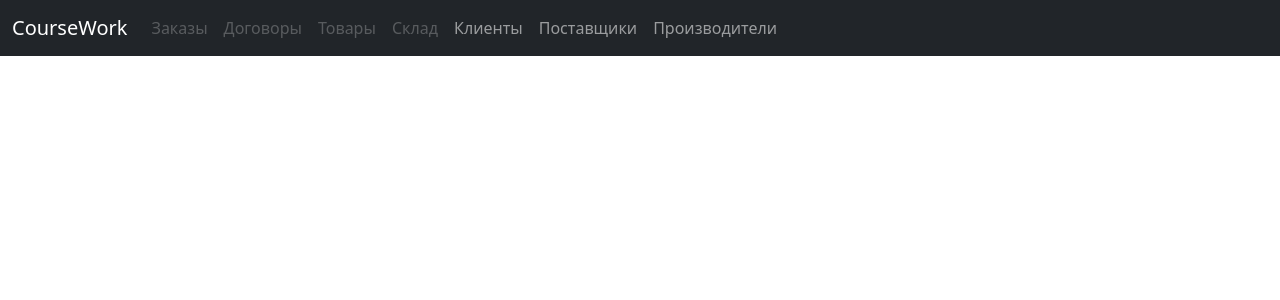
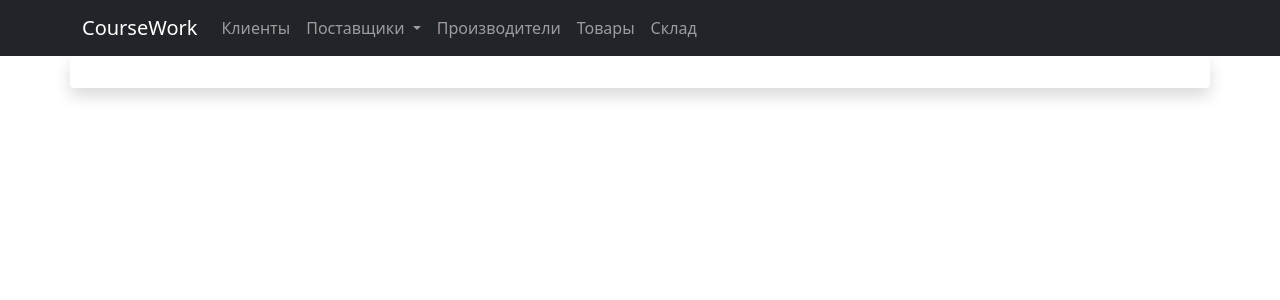
Before and after one commit to shubarinv/3Course_spring_coursework, a Django app: template vhCourseWork/templates/base.html in a window 1280 px wide. Shown: the top 300 px of the page. Run offline with Django 3.2, Linux system fonts and the light colour scheme; the template is opened without the code that fills it, so the values that code supplies are empty.

Commit message:
updated base html

```diff
--- a/vhCourseWork/templates/base.html
+++ b/vhCourseWork/templates/base.html
@@ -8,13 +8,13 @@
     <!-- Bootstrap CSS -->
     <link href="https://cdn.jsdelivr.net/npm/bootstrap@5.0.1/dist/css/bootstrap.min.css" rel="stylesheet"
           integrity="sha384-+0n0xVW2eSR5OomGNYDnhzAbDsOXxcvSN1TPprVMTNDbiYZCxYbOOl7+AMvyTG2x" crossorigin="anonymous">
-
+    {% block head %}{% endblock head %}
     <title>{% block title %}{% endblock title %}
     </title>
 </head>
 <body>
-<nav class="navbar navbar-expand-lg navbar navbar-dark bg-dark">
-    <div class="container-fluid">
+<nav class="navbar navbar-expand-lg navbar-dark bg-dark ">
+    <div class="container">
         <a class="navbar-brand" href="/">CourseWork</a>
         <button class="navbar-toggler" type="button" data-bs-toggle="collapse" data-bs-target="#navbarNavAltMarkup"
                 aria-controls="navbarNavAltMarkup" aria-expanded="false" aria-label="Toggle navigation">
@@ -22,19 +22,28 @@
         </button>
         <div class="collapse navbar-collapse" id="navbarNavAltMarkup">
             <div class="navbar-nav">
-                <a class="nav-link disabled" href="/orders" aria-disabled="true">Заказы</a>
-                <a class="nav-link disabled" href="/contracts" aria-disabled="true">Договоры</a>
-                <a class="nav-link disabled" href="/merchandise" aria-disabled="true">Товары</a>
-                <a class="nav-link disabled" href="/storage" aria-disabled="true">Склад</a>
-                <a class="nav-link" href="/clients">Клиенты</a>
-                <a class="nav-link" href="/suppliers">Поставщики</a>
-                <a class="nav-link" href="/manufacturers">Производители</a>
+                <a class="nav-link" href="/clients" aria-disabled="true">Клиенты</a>
+                <li class="nav-item dropdown">
+                    <a class="nav-link dropdown-toggle" href="#" id="navbarDropdown" role="button"
+                       data-bs-toggle="dropdown" aria-expanded="false">
+                        Поставщики
+                    </a>
+                    <ul class="dropdown-menu" aria-labelledby="navbarDropdown">
+                        <li><a class="dropdown-item" href="/suppliers">Список поставщиков</a></li>
+                        <li><a class="dropdown-item" href="/contracts">Договоры с поставщиками</a></li>
+                        <li><a class="dropdown-item" href="/supply_orders">Поставки</a></li>
+                    </ul>
+                </li>
+                <a class="nav-link " href="/manufacturers" aria-disabled="true">Производители</a>
+                <a class="nav-link " href="/merchandise" aria-disabled="true">Товары</a>
+                <a class="nav-link " href="/storage" aria-disabled="true">Склад</a>
             </div>
         </div>
     </div>
 </nav>
-{% block content %}{% endblock content %}
-
+<div class="shadow p-3 mb-5 bg-body rounded  justify-content-center container container-sm">
+    {% block content %}{% endblock content %}
+</div>
 
 <!-- Optional JavaScript -->
 <!-- jQuery first, then Popper.js, then Bootstrap JS -->
```
